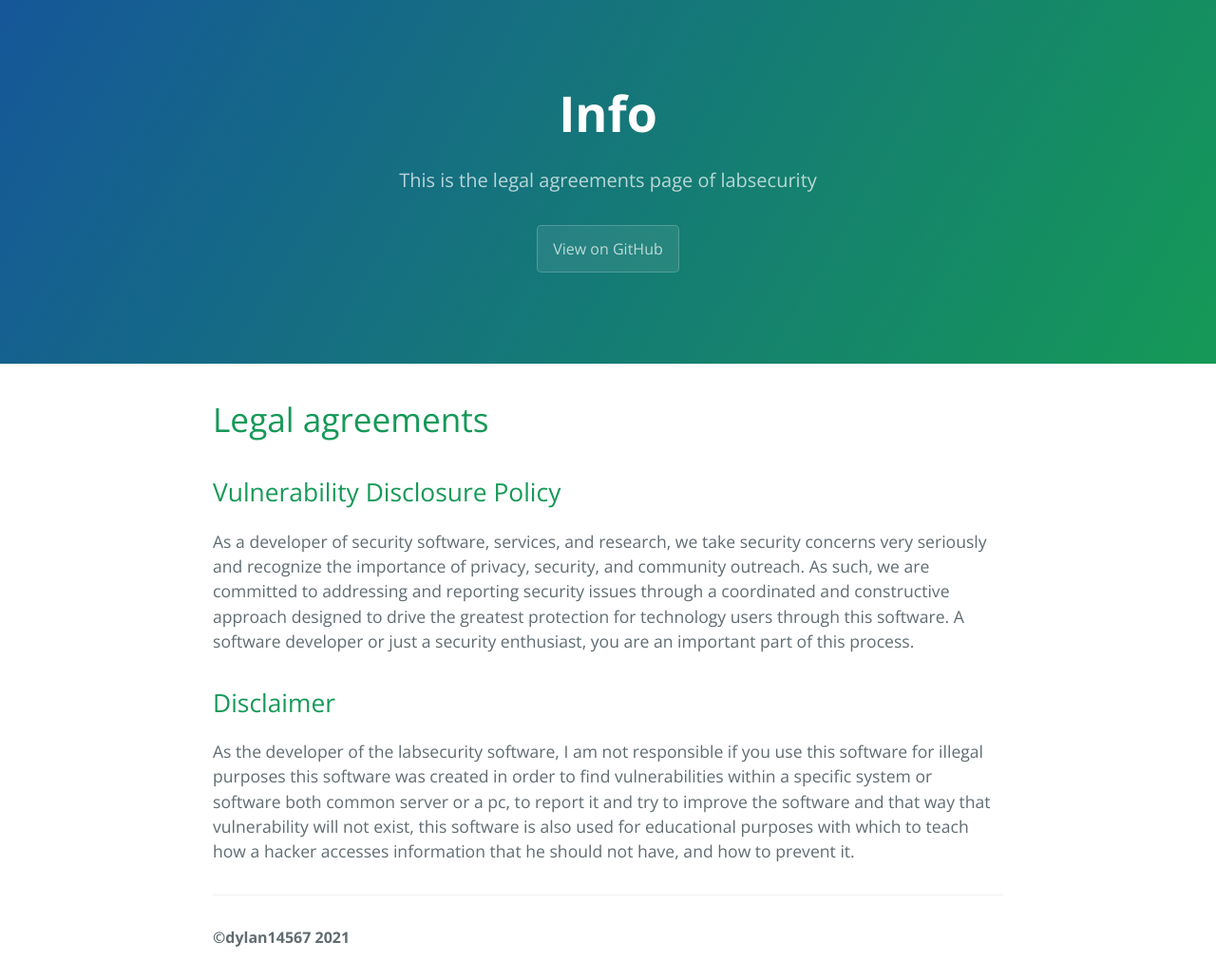
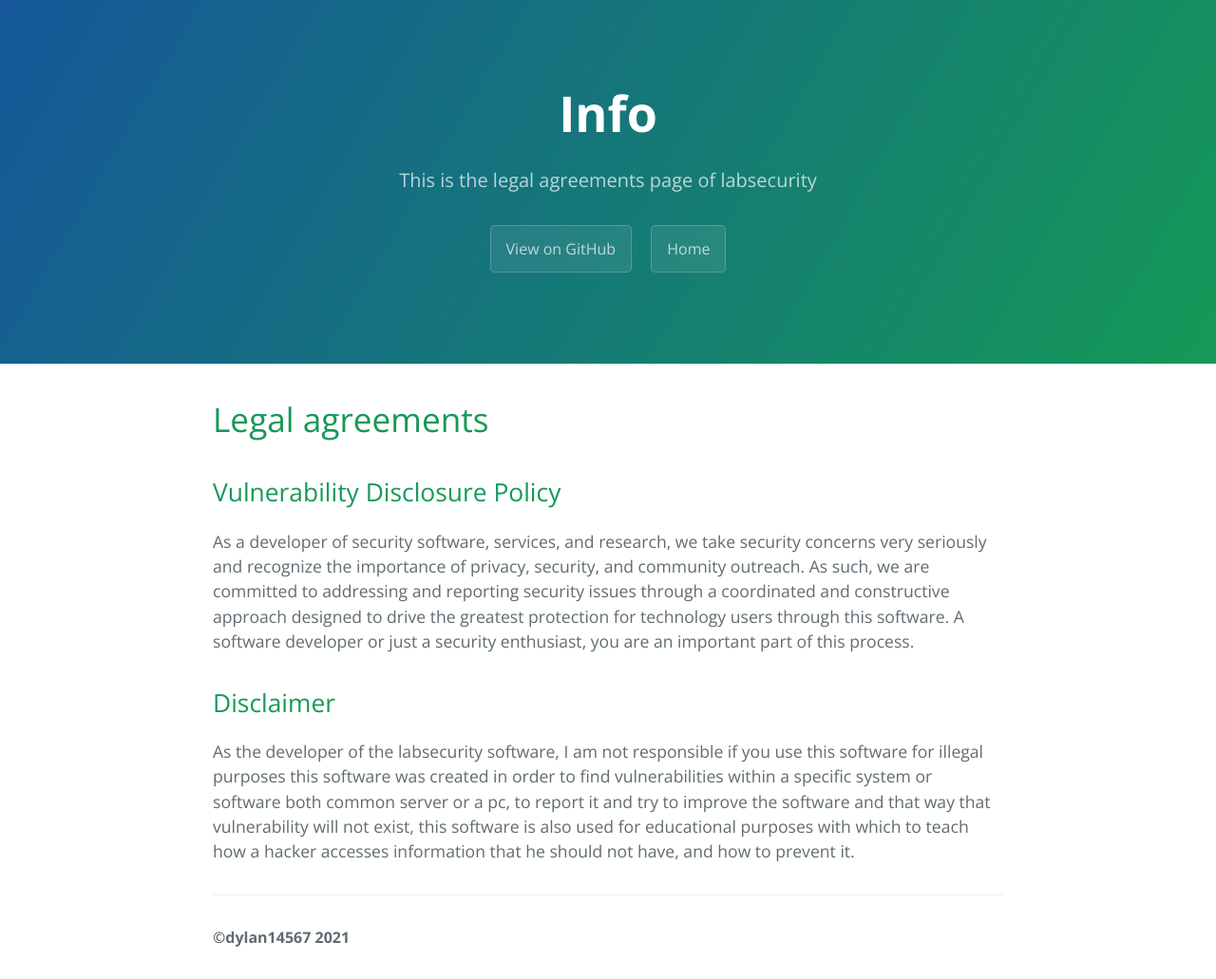
Before and after one commit to dylanmeca/labsecurity, a Jekyll site: the page built from docs/info.md, in a window 1280 px wide. Shown: the whole page at 95% size. Built offline with Jekyll 4.4.1, drawn with Linux system fonts in a browser that asks for light colours.

Commit message:
Update default1.html

```diff
--- a/docs/_layouts/default1.html
+++ b/docs/_layouts/default1.html
@@ -44,6 +44,7 @@
         <a href="{{ site.github.zip_url }}" class="btn">Download .zip</a>
         <a href="{{ site.github.tar_url }}" class="btn">Download .tar.gz</a>
       {% endif %}
+      <a href=".." class="btn">Home</a>
     </header>
 
     <main id="content" class="main-content" role="main">
```
